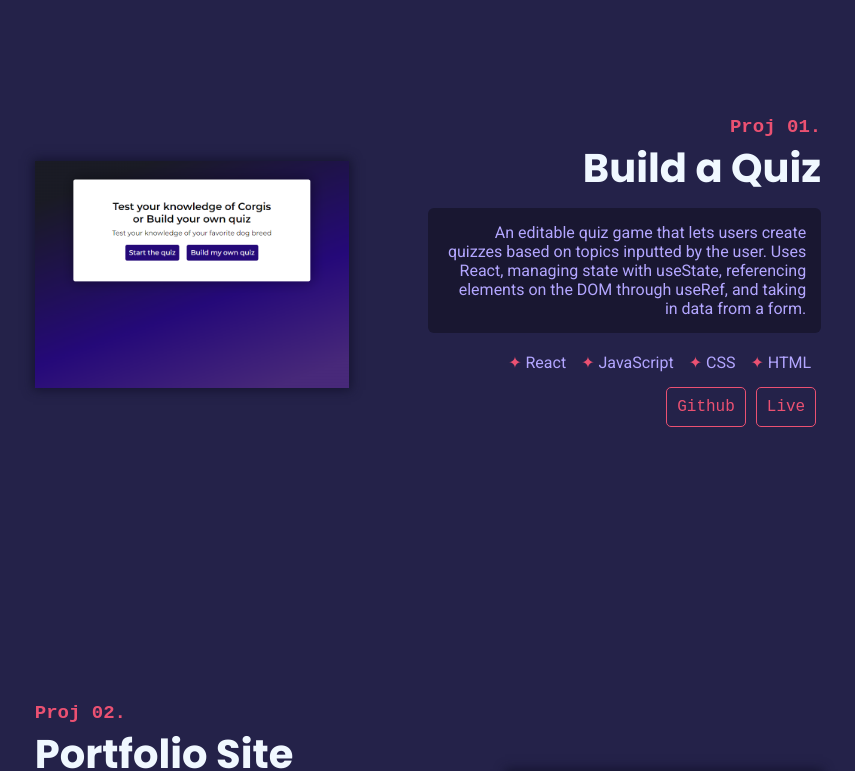
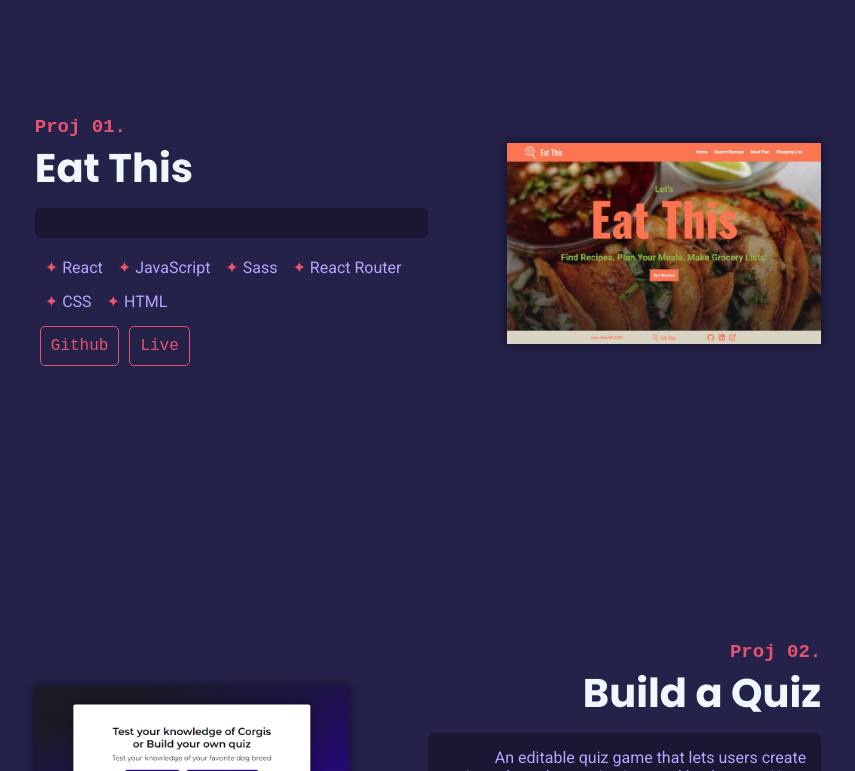
Before and after one commit to WAbby404/portfolio-redo, a React (Create React App) app: page / in a window 1280 px wide. Shown: the part 1729-2500 px from the top of the page, without its empty margins (212-1067 px from the left). Built offline with nearby package versions, Linux system fonts and the light colour scheme.

Commit message:
Project Update

```diff
--- a/src/components/Navbar.js
+++ b/src/components/Navbar.js
@@ -42,7 +42,6 @@ function Navbar(props) {
 
     return (
         <nav className={`${!showNav && 'hide-up'}`}>
-            {console.log(lastScroll)}
             <div className="nav-wrapper">
                 <img src={logo} className='logo' alt="Abby Waddell logo"/>
                 <div className="nav-logo-text">Abby Waddell</div>
--- a/src/components/Projects.js
+++ b/src/components/Projects.js
@@ -3,6 +3,7 @@ import './Projects.css';
 import './Button.css';
 import img1 from "../images/BuildAQuiz.png";
 import img2 from "../images/PortfolioSite.jpg";
+import img3 from "../images/eat-this.jpg";
 import Fade from 'react-reveal/Fade';
 
 function Projects(props) {
@@ -14,11 +15,36 @@ function Projects(props) {
                 </Fade>
 
                 <div className="inner-wrapper">
+                <Fade>
+                        <div className="project">
+                            <div className="project-text">
+                                <h4 className="project-num">Proj 01.</h4>
+                                <h3 className="project-title">Eat This</h3>
+                                <div className="paragraph-background">
+                                    <p className="project-paragraph"></p>
+                                </div>
+                                <ul className ='project-list'>
+                                    <li className=""><span className="diamond">✦</span>  React</li>
+                                    <li className="project-list-item"><span className="diamond">✦</span>  JavaScript</li>
+                                    <li className="project-list-item"><span className="diamond">✦</span>  Sass</li>
+                                    <li className="project-list-item"><span className="diamond">✦</span>  React Router</li>
+                                    <li className="project-list-item"><span className="diamond">✦</span>  CSS</li>
+                                    <li className="project-list-item"><span className="diamond">✦</span>  HTML</li>
+                                </ul>
+                                <div className="project-btn">
+                                    <a href="https://github.com/WAbby404/eat-this" target="_blank" rel="noopener noreferrer"><button className="btn btn--outline-small">Github</button></a>
+                                    <a href="https://eat-this-abbyw.netlify.app/" target="_blank" rel="noopener noreferrer"><button className="btn btn--outline-small">Live</button></a>
+                                </div>
+                            </div>
+                            <img src={img3} className="project-img" alt="Eat This homepage"/>
+                        </div>
+                    </Fade>
+
                     <Fade>
                         <div className="project opposite-img">
                             <img src={img1} className="project-img" alt="Build a Quiz Screenshot"/>
                             <div className="project-text">
-                                <h4 className="project-num opposite">Proj 01.</h4>
+                                <h4 className="project-num opposite">Proj 02.</h4>
                                 <h3 className="project-title opposite">Build a Quiz</h3>
                                 <div className="paragraph-background opposite">
                                     <p className="project-paragraph">An editable quiz game that lets users create quizzes based on topics inputted by the user. Uses React, managing state with useState, referencing elements on the DOM through useRef, and taking in data from a form.</p>
@@ -40,7 +66,7 @@ function Projects(props) {
                     <Fade>
                         <div className="project">
                             <div className="project-text">
-                                <h4 className="project-num">Proj 02.</h4>
+                                <h4 className="project-num">Proj 03.</h4>
                                 <h3 className="project-title">Portfolio Site</h3>
                                 <div className="paragraph-background">
                                     <p className="project-paragraph">This is the second version of my Portfolio site, now built in React with animations, better responsive behavior and a form to send me an email. This project demonstrates managing state, taking in data from a from, and the use of packages to enhance user experience.</p>
```
Also changed, not shown: src/images/eat-this.jpg (added).
